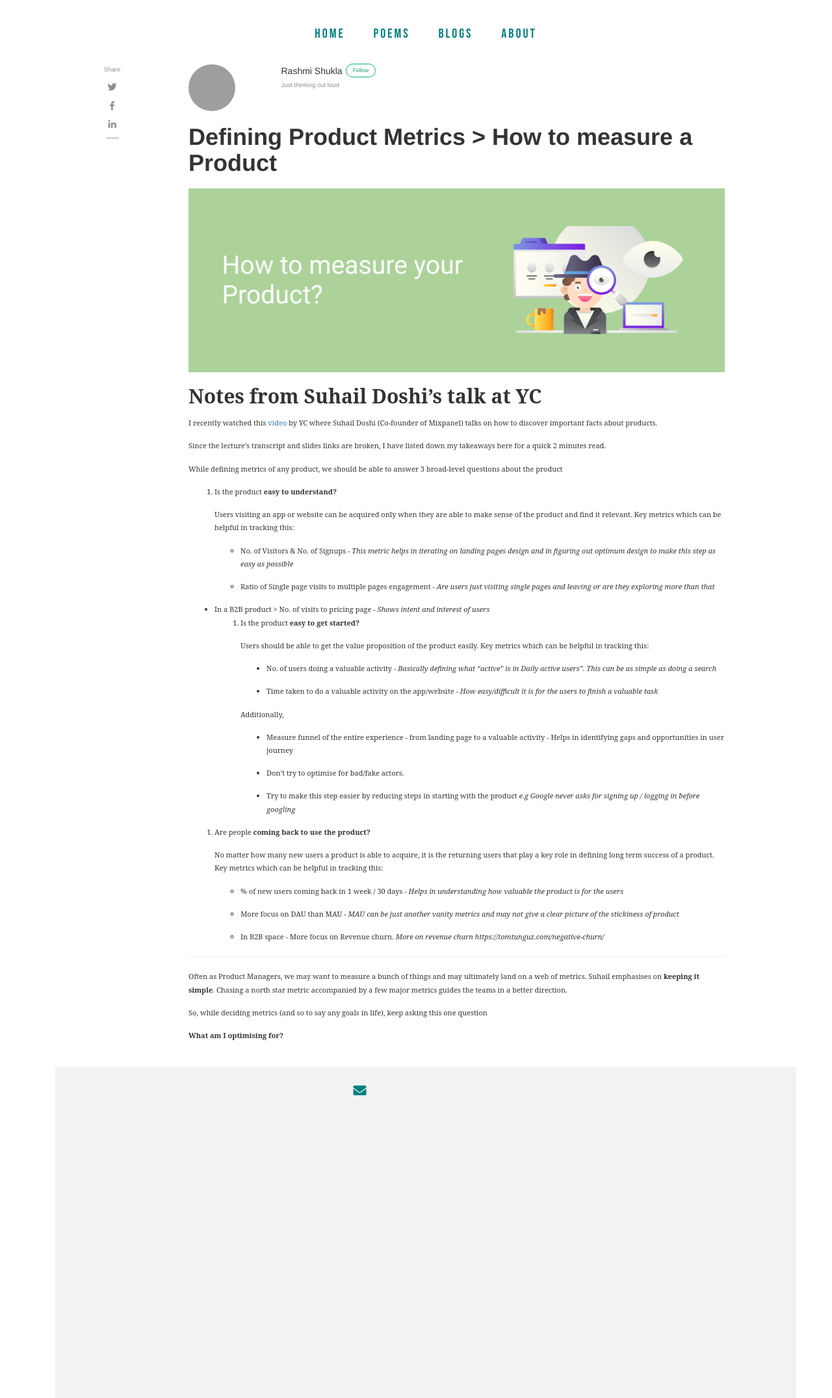
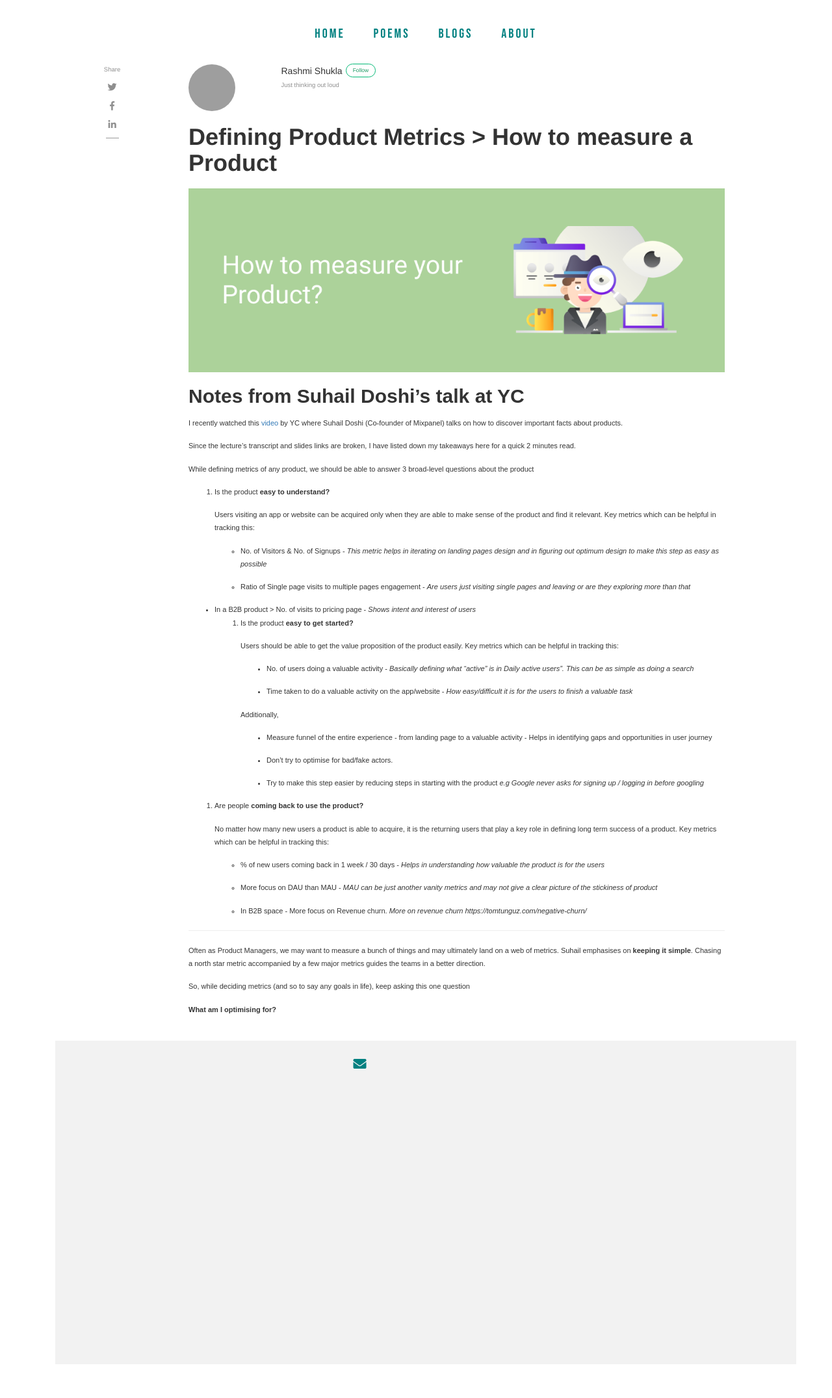
Before and after one commit to Rashmihere/Rashmihere.github.io, a Jekyll site: the page built from _posts/2018-06-12-Product-Metrics.md, in a window 1280 px wide. Shown: the whole page at 65% size. Built offline with Jekyll 4.4.1, drawn with Linux system fonts in a browser that asks for light colours; nearby versions of some CDN libraries; some web fonts are replaced; after the commit the page ends 2100 px from its top, so only the background shows below that; grey boxes are pictures that could not be loaded.

Commit message:
Changes in font-size

```diff
--- a/assets/css/screen.css
+++ b/assets/css/screen.css
@@ -329,7 +329,7 @@ span.post-read-more a:hover {
 }
 
 .article-post {
-    font-family: 'Solway', 'serif';
+    font-family: 'Arial', 'serif';
     font-size: 1.1rem;
     line-height: 1.84;
     color: rgba(0, 0, 0, .8);
@@ -684,7 +684,7 @@ h3,
 h4,
 h5,
 h6 {
-    font-family: 'Solway', 'serif';
+    font-family: 'Arial', 'serif';
 }
 
 .article-post .h1,
@@ -710,8 +710,8 @@ h6 {
 }
 
 .layout-page .article-post {
-    font-family: 'Solway', 'serif';
-    font-size: 2rem;
+    font-family: 'Arial', 'serif';
+    font-size: 12px;
 }
 
 .layout-page .article-post p {
@@ -724,7 +724,7 @@ img {
 
 .bottompagination span.navigation {
     display: block;
-    font-size: 0.93rem;
+    font-size: 10px;
     padding: 15px 0 0 0;
     text-align: center;
     margin-bottom: 0rem;
```
